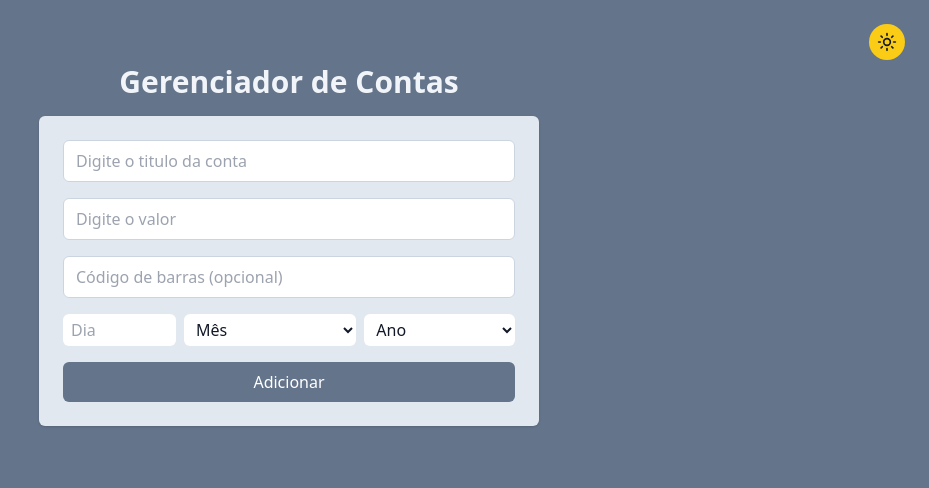
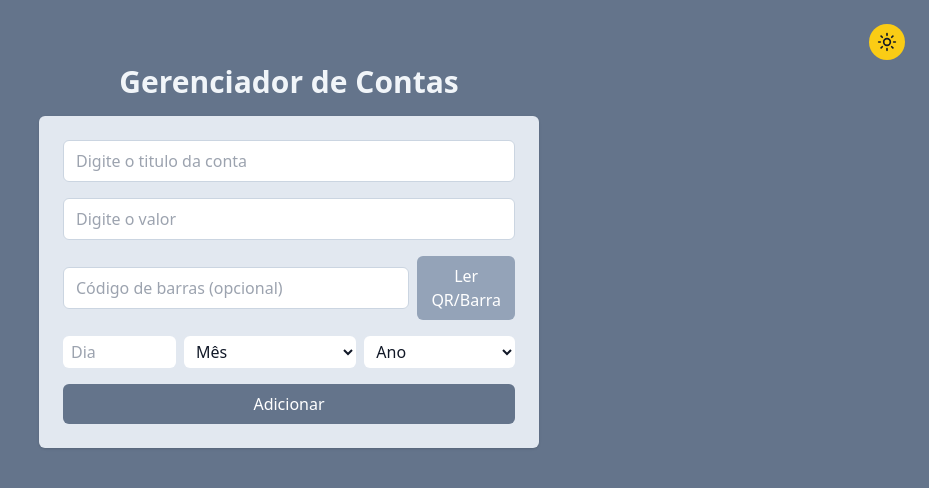
Before and after one commit to Eduardo-juricic/Gerenciador-de-Pagamentos, a React (Vite) app: page / in a window 1280 px wide. Shown: the top 488 px of the page, without its empty margins (351-1280 px from the left). Built offline with nearby package versions, Linux system fonts and the light colour scheme.

Commit message:
adiciona a funcionalidade ler codigo

```diff
--- a/package.json
+++ b/package.json
@@ -10,6 +10,7 @@
     "preview": "vite preview"
   },
   "dependencies": {
+    "@zxing/browser": "^0.1.5",
     "clsx": "^2.1.1",
     "lucide-react": "^0.435.0",
     "react": "^18.3.1",
--- a/src/components/AddTask.jsx
+++ b/src/components/AddTask.jsx
@@ -1,15 +1,21 @@
-import { useState, useContext } from "react";
+import { useState, useContext, useRef } from "react";
 import Input from "./Input";
 import { ThemeContext } from "../../contexts/ThemeContext";
 import { clsx } from "clsx";
+import { BrowserMultiFormatReader } from "@zxing/browser";
+import { NotFoundException } from "@zxing/library";
 
 function AddTask({ onAddTaskSubmit }) {
   const [title, setTitle] = useState("");
   const [description, setDescription] = useState("");
-  const [day, setDay] = useState(""); // Novo estado para o dia
+  const [day, setDay] = useState("");
   const [month, setMonth] = useState("");
   const [year, setYear] = useState("");
   const [barcode, setBarcode] = useState("");
+  const [scanning, setScanning] = useState(false);
+  const videoInputRef = useRef(null);
+  const reader = useRef(null);
+  const [cameraError, setCameraError] = useState("");
 
   const { darkMode } = useContext(ThemeContext);
 
@@ -30,6 +36,45 @@ function AddTask({ onAddTaskSubmit }) {
 
   const currentYear = new Date().getFullYear();
   const years = Array.from({ length: 10 }, (_, index) => currentYear + index);
+
+  const startScanning = async () => {
+    setScanning(true);
+    setCameraError("");
+    reader.current = new BrowserMultiFormatReader();
+    try {
+      const devices = await reader.current.listVideoInputDevices();
+      if (devices.length > 0) {
+        await reader.current.decodeFromVideoDevice(
+          undefined,
+          videoInputRef.current,
+          (result, error) => {
+            if (result) {
+              setBarcode(result.getText());
+              setScanning(false);
+              reader.current.reset();
+            }
+            if (error && !(error instanceof NotFoundException)) {
+              console.error("Erro de decodificação:", error);
+            }
+          }
+        );
+      } else {
+        setCameraError("Nenhuma câmera encontrada.");
+        setScanning(false);
+      }
+    } catch (error) {
+      console.error("Erro ao iniciar a câmera:", error);
+      setCameraError("Erro ao acessar a câmera.");
+      setScanning(false);
+    }
+  };
+
+  const stopScanning = () => {
+    if (reader.current) {
+      reader.current.reset();
+      setScanning(false);
+    }
+  };
 
   return (
     <div
@@ -64,6 +109,7 @@ function AddTask({ onAddTaskSubmit }) {
         )}
       />
 
+      <div className="flex items-center gap-2">
         <Input
           type="text"
           placeholder="Código de barras (opcional)"
@@ -76,6 +122,20 @@ function AddTask({ onAddTaskSubmit }) {
               : "bg-white text-gray-900 border-slate-300"
           )}
         />
+        <button
+          onClick={scanning ? stopScanning : startScanning}
+          className={clsx(
+            "px-3 py-2 rounded-md font-medium",
+            darkMode
+              ? "bg-blue-600 text-white hover:bg-blue-700"
+              : "bg-slate-400 text-white hover:bg-slate-500"
+          )}
+        >
+          {scanning ? "Parar" : "Ler QR/Barra"}
+        </button>
+      </div>
+      {cameraError && <p className="text-red-500 text-sm">{cameraError}</p>}
+      {scanning && <video ref={videoInputRef} className="w-full rounded-md" />}
 
       <div className="flex gap-2">
         <Input
@@ -84,7 +144,7 @@ function AddTask({ onAddTaskSubmit }) {
           value={day}
           onChange={(e) => setDay(e.target.value)}
           className={clsx(
-            "px-2 py-1 rounded-md w-1/4", // Ajuste a largura conforme necessário
+            "px-2 py-1 rounded-md w-1/4",
             darkMode
               ? "bg-gray-700 text-white border-gray-600"
               : "bg-white text-gray-900 border-slate-300"
@@ -96,7 +156,7 @@ function AddTask({ onAddTaskSubmit }) {
           value={month}
           onChange={(e) => setMonth(e.target.value)}
           className={clsx(
-            "px-2 py-1 rounded-md flex-grow", // Ocupa o espaço restante
+            "px-2 py-1 rounded-md flex-grow",
             darkMode
               ? "bg-gray-700 text-white border-gray-600"
               : "bg-white text-gray-900 border-slate-300"
@@ -116,7 +176,7 @@ function AddTask({ onAddTaskSubmit }) {
           value={year}
           onChange={(e) => setYear(e.target.value)}
           className={clsx(
-            "px-2 py-1 rounded-md w-1/3", // Ajuste a largura conforme necessário
+            "px-2 py-1 rounded-md w-1/3",
             darkMode
               ? "bg-gray-700 text-white border-gray-600"
               : "bg-white text-gray-900 border-slate-300"
@@ -140,7 +200,7 @@ function AddTask({ onAddTaskSubmit }) {
               "Preencha o titulo, valor e selecione o dia, mês e ano."
             );
           }
-          const dueDate = `${year}-${month}-${String(day).padStart(2, "0")}`; // Formato YYYY-MM-DD
+          const dueDate = `${year}-${month}-${String(day).padStart(2, "0")}`;
           onAddTaskSubmit(title, description, dueDate, barcode);
           setTitle("");
           setDescription("");
--- a/src/components/Tasks.jsx
+++ b/src/components/Tasks.jsx
@@ -21,7 +21,7 @@ function Tasks({ tasks, onTaskClick, onDeleteTaskClick, onStartEdit }) {
   const formatDate = (dateString) => {
     if (!dateString) return "";
     const [year, month, day] = dateString.split("-");
-    return `${day}/${month}/${year}`; // Formato DD/MM/AAAA
+    return `${day}/${month}/${year}`;
   };
 
   return (
@@ -32,7 +32,7 @@ function Tasks({ tasks, onTaskClick, onDeleteTaskClick, onStartEdit }) {
             className={clsx(
               "w-full rounded-md shadow-md p-4 flex items-center justify-between",
               darkMode ? "bg-gray-800 text-white" : "bg-white text-gray-900",
-              task.isCompleted && "opacity-70"
+              task.isCompleted ? "opacity-70" : undefined // Linha 24 modificada
             )}
           >
             <button
@@ -43,11 +43,16 @@ function Tasks({ tasks, onTaskClick, onDeleteTaskClick, onStartEdit }) {
                 <div className="flex items-center">
                   {task.isCompleted && (
                     <CheckIcon
-                      className="text-green-500 mr-2 inline-block"
+                      className={clsx(
+                        "mr-2 inline-block",
+                        task.isCompleted && "text-green-500"
+                      )}
                       size={20}
                     />
                   )}
-                  <span className={task.isCompleted && "line-through"}>
+                  <span
+                    className={task.isCompleted ? "line-through" : undefined}
+                  >
                     {task.title}
                   </span>
                 </div>
```
Also changed, not shown: 1 other file (tests, documents, lock files or other folders). Lines whose indentation alone changed are shown as unchanged.
